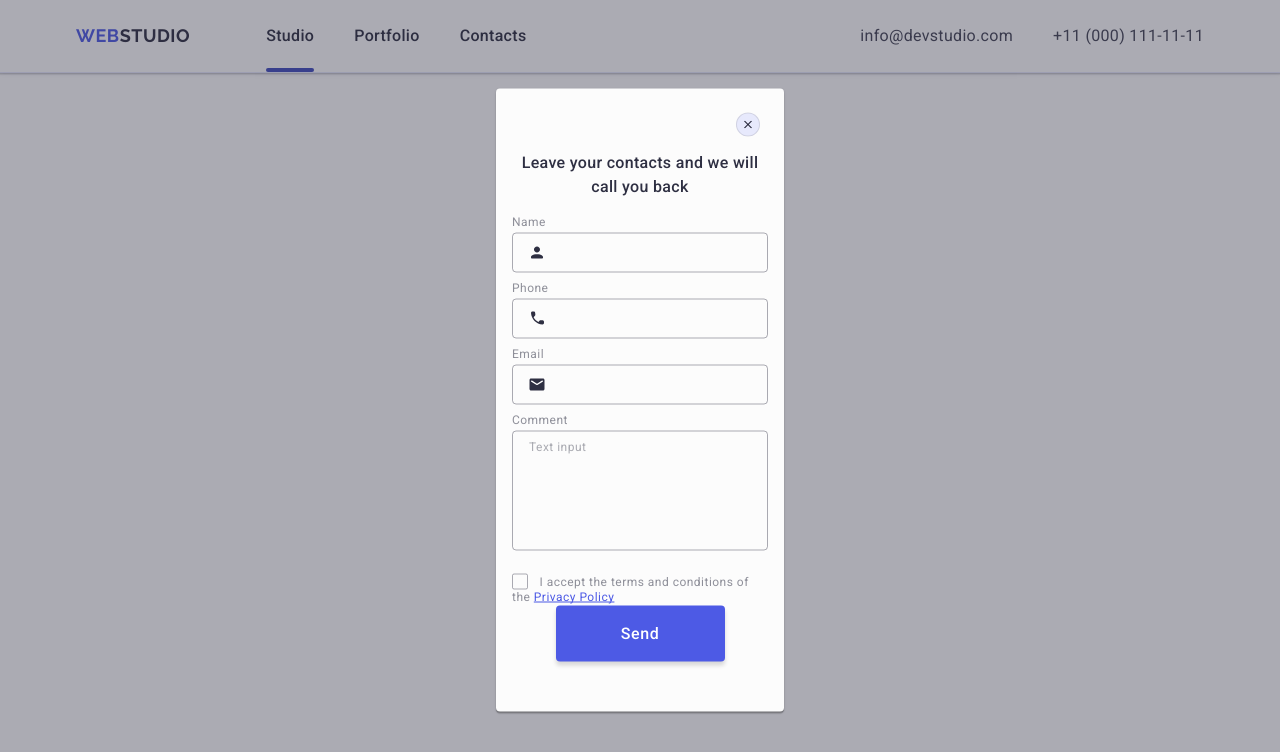
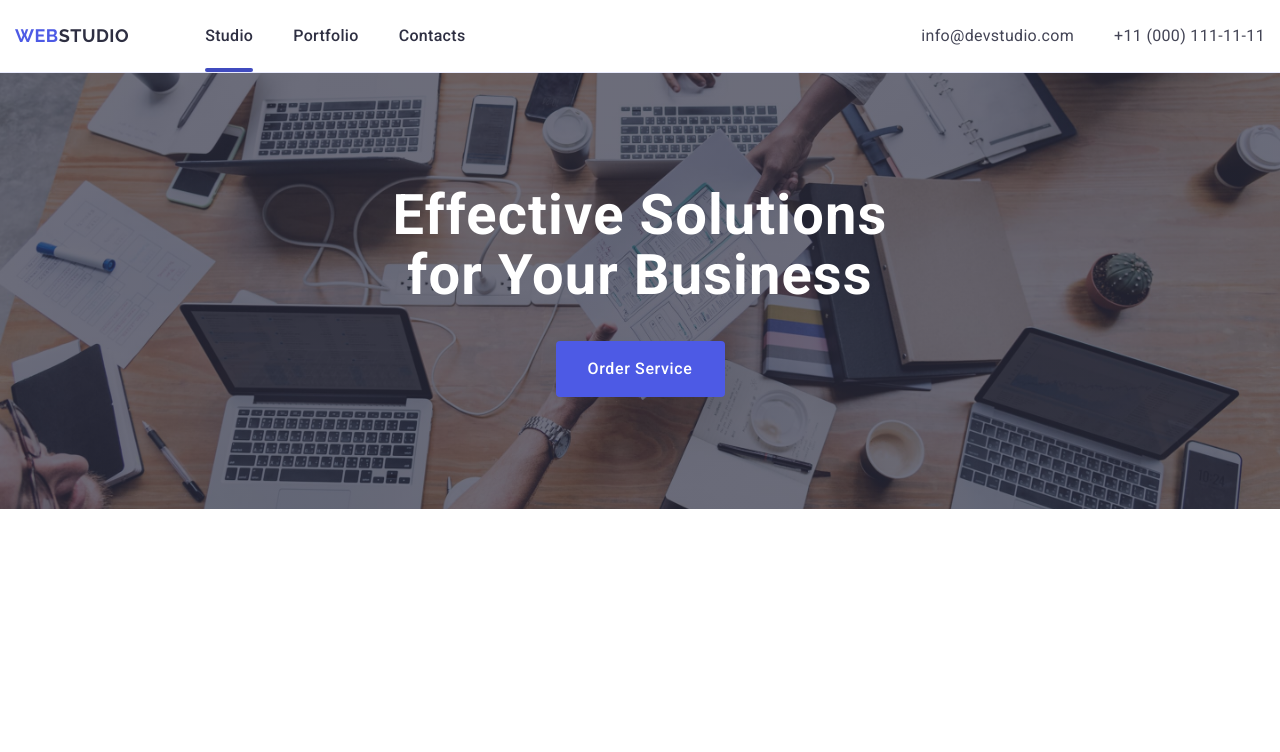
Before and after one commit to polinatokarenko/goit-markup-hw-06, a plain HTML site: page index.html in a window 1280 px wide. Drawn offline with nearby package versions, Linux system fonts and the light colour scheme.

Commit message:
fix problems

```diff
--- a/css/styles.css
+++ b/css/styles.css
@@ -73,19 +73,19 @@ button {
 
 /*common*/
 .container {
-    max-width: 320px;
+    min-width: 320px;
     padding: 0 16px;
     margin: 0 auto;
 }
 
 @media screen and (min-width: 768px) {
     .container {
-        max-width: 768px;}
+        min-width: 768px;}
 }
 
 @media screen and (min-width: 1158px) {
     .container {
-        max-width: 1158px;
+        min-width: 1158px;
         padding: 0 15px;
     }
 }
@@ -368,7 +368,7 @@ button {
     }
 }
 
-/*mobile-modal*/
+/*modal*/
 .mobile-modal {
     position: fixed;
     top: 0;
@@ -495,6 +495,7 @@ button {
 
 .contact-form-checkbox-wrapper {
     display: flex;
+    margin-bottom: 24px;
     align-items: center;
     justify-content: flex-start;
     flex-direction: row;
@@ -572,3 +573,84 @@ button {
 .contact-form-submit-button:focus {
     background-color: #404BBF;
 }
+
+@media screen and (min-width: 768px) {
+    .mobile-contact-form-modal {
+        max-width: 408px;
+        min-height: 584px;
+    }
+}
+
+/*hero section*/
+.first-section {
+    background-color: #2e2f42;
+    padding: 72px 0;
+    background-image: linear-gradient(rgba(46, 47, 66, 0.7), rgba(46, 47, 66, 0.7)), url(../images/hero/img-name.jpg);
+    min-width: 320px;
+    min-height: 432px;
+    background-repeat: no-repeat;
+    background-position: center;
+    background-size: cover;
+    margin: 0 auto;
+}
+
+.slogan {
+    font-weight: 700;
+    font-size: 36px;
+    line-height: 1.11111;
+    text-align: center;
+    color: #ffffff;
+    letter-spacing: 0.02em;
+    max-width: 216px;
+    margin: 0 auto;
+    margin-bottom: 72px;
+}
+
+.order-button {
+    font-family: "Roboto", sans-serif;
+    font-size: 16px;
+    line-height: 1.5;
+    font-weight: 500;
+    letter-spacing: 0.04em;
+    color: #ffffff;
+    background-color: #4d5ae5;
+    cursor: pointer;
+    display: block;
+    margin: 0 auto;
+    min-width: 169px;
+    height: 56px;
+    border: none;
+    border-radius: 4px;
+    transition: background-color 250ms cubic-bezier(0.4, 0, 0.2, 1);
+}
+
+.order-button:hover,
+.order-button:focus {
+    background-color: #404BBF;
+}
+
+@media screen and (min-width: 768px) {
+    .first-section {
+        padding: 112px 0;
+        min-width: 768px;
+        min-height: 436px;
+    }
+    .slogan {
+        font-size: 56px;
+        line-height: 1.07143;
+        max-width: 496px;
+        margin-bottom: 36px;
+    }
+}
+
+@media  and (min-width: 1158px) {
+    .first-section {
+        padding: 188px 0;
+        max-width: 1440px;
+    }
+
+    .slogan {
+        max-width: 496px;
+        margin-bottom: 48px;
+    }
+}
--- a/index.html
+++ b/index.html
@@ -59,7 +59,8 @@
         </button>
       </div>
       <!--mobile menu-->
-      <div class="mobile-menu is-open">
+      <div class="mobile-menu">
+        <!--is open-->
         <div class="container mobile-menu-container">
           <button class="mobile-menu-modal-close">
             <svg class="mobile-menu-modal-close-svg" width="8" height="8">
@@ -130,7 +131,8 @@
         </div>
       </div>
       <!--mobile modal-->
-      <div class="mobile-modal is-open">
+      <div class="mobile-modal">
+        <!--is open-->
         <div class="mobile-contact-form-modal">
           <button class="mobile-menu-modal-close" type="button">
             <svg class="mobile-menu-modal-close-svg" width="8" height="8">
@@ -231,7 +233,7 @@
     </header>
     <main>
       <!--order service-->
-      <section class="first-section hidden">
+      <section class="first-section">
         <div class="container first-section-container">
           <h1 class="slogan">Effective Solutions<br />for Your Business</h1>
           <button type="button" class="order-button">Order Service</button>
```
